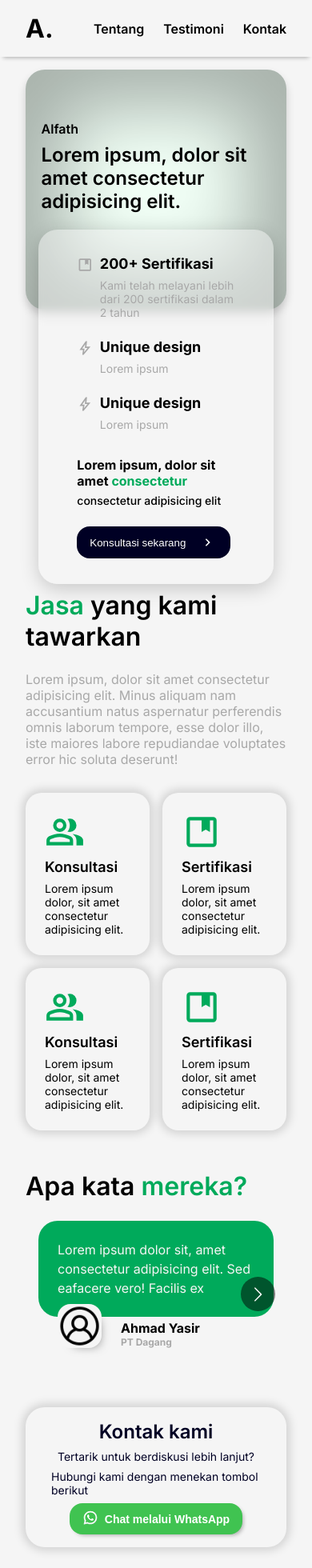
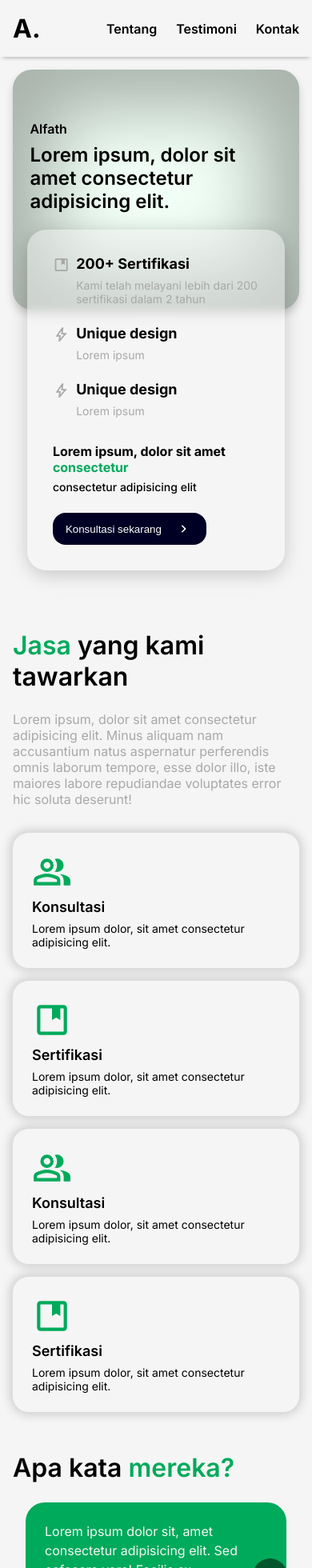
Before and after one commit to YMaximum/fl-alfath-consultation, a React (Vite) app: page / in a window 390 px wide. Shown: the top 1960 px of the page at 80% size. Built offline with nearby package versions, Linux system fonts and the light colour scheme.

Commit message:
fix: change padding at mobile

```diff
--- a/src/components/Footer.tsx
+++ b/src/components/Footer.tsx
@@ -13,6 +13,10 @@ const ContactContainer = styled.div`
   margin: 0 auto;
   max-width: ${styleConstants.containerMaxWidth};
   padding: 0 2rem;
+
+  @media screen and (max-width: 600px) {
+    padding: 0 1rem;
+  }
 `;
 
 const ContactCard = styled.div`
@@ -170,6 +174,7 @@ const ContactCard = styled.div`
 
       p {
         font-size: 14px;
+        text-align: center;
       }
 
       a {
--- a/src/components/HeroSection.tsx
+++ b/src/components/HeroSection.tsx
@@ -17,6 +17,11 @@ const SectionContainer = styled.section`
 
   @media screen and (max-width: 600px) {
     margin-bottom: 350px;
+    padding: 0 1rem;
+  }
+
+  @media screen and (max-width: 450px) {
+    margin-bottom: 400px;
   }
 `;
 
@@ -95,6 +100,7 @@ const SubHero = styled.div`
 
   @media screen and (max-width: 600px) {
     top: 200px;
+    padding: 2rem 2rem;
   }
 `;
 
--- a/src/components/Navbar.tsx
+++ b/src/components/Navbar.tsx
@@ -22,6 +22,10 @@ const NavContainer = styled.nav`
   align-items: center;
   margin: 0 auto;
   padding: 0 2rem;
+
+  @media screen and (max-width: 600px) {
+    padding: 0 1rem;
+  }
 `;
 
 const Logo = styled.p`
@@ -66,7 +70,9 @@ export default function Navbar(): React.ReactElement {
     <>
       <Header ref={HeaderRef}>
         <NavContainer>
-          <Logo>A.</Logo>
+          <a href="#">
+            <Logo>A.</Logo>
+          </a>
           <NavItems>
             <ul>
               <li>
--- a/src/components/ServicesSection.tsx
+++ b/src/components/ServicesSection.tsx
@@ -43,6 +43,10 @@ const ContentContainer = styled.div`
       visibility: hidden;
     }
   }
+
+  @media screen and (max-width: 600px) {
+    padding: 0 1rem;
+  }
 `;
 
 const Heading = styled.h2`
@@ -71,6 +75,10 @@ const RightWrapper = styled.div`
   display: grid;
   grid-template-columns: 1fr 1fr;
   gap: 1rem;
+
+  @media screen and (max-width: 600px) {
+    grid-template-columns: 1fr;
+  }
 `;
 
 const ServiceCard = styled.div`
--- a/src/components/TestimonialSection.tsx
+++ b/src/components/TestimonialSection.tsx
@@ -18,6 +18,10 @@ const ContentContainer = styled.div`
   margin: 0 auto;
   max-width: ${styleConstants.containerMaxWidth};
   padding: 0 2rem;
+
+  @media screen and (max-width: 600px) {
+    padding: 0 1rem;
+  }
 `;
 
 const Heading = styled.h2`
--- a/src/index.css
+++ b/src/index.css
@@ -12,4 +12,9 @@ body {
   font-style: normal;
   font-variation-settings:
     "slnt" 0;
+
+    a {
+      text-decoration: none;
+      color: inherit;
+    }
 }
```
